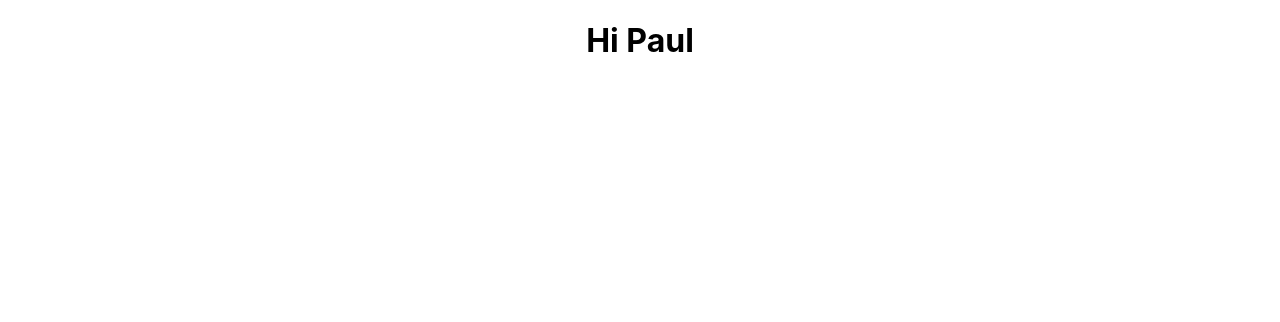
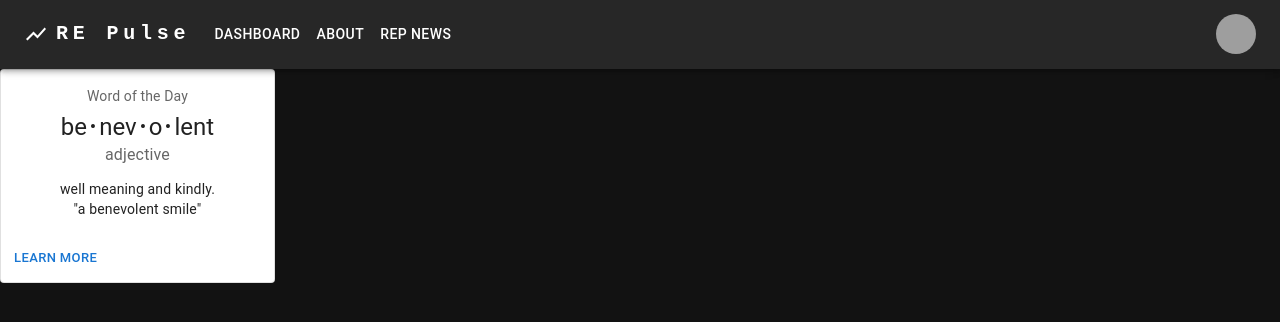
Before and after one commit to Sandstone-Group/redashboard, a React (Create React App) app: page / in a window 1280 px wide. Shown: the top 322 px of the page. Built offline with nearby package versions, Linux system fonts and the light colour scheme; grey boxes are pictures that could not be loaded.

Commit message:
Added Navbar, darkTheme and began to look at different card styles for data

```diff
--- a/package.json
+++ b/package.json
@@ -4,6 +4,11 @@
   "private": true,
   "homepage": "https://sandstone-group.github.io/redashboard",
   "dependencies": {
+    "@emotion/react": "^11.9.0",
+    "@emotion/styled": "^11.8.1",
+    "@material-ui/icons": "^4.11.3",
+    "@mui/icons-material": "^5.8.3",
+    "@mui/material": "^5.8.3",
     "@testing-library/jest-dom": "^5.16.4",
     "@testing-library/react": "^13.3.0",
     "@testing-library/user-event": "^13.5.0",
--- a/src/App.js
+++ b/src/App.js
@@ -1,10 +1,12 @@
-import logo from "./logo.svg";
 import "./App.css";
+import Datacard from "./components/datacard";
+import Navbar from "./components/navbar";
 
 function App() {
   return (
     <div className="App">
-      <h1>Hi Paul</h1>
+      <Navbar />
+      <Datacard />
     </div>
   );
 }
--- /dev/null
+++ b/src/components/datacard.js
@@ -0,0 +1,48 @@
+import * as React from "react";
+import Box from "@mui/material/Box";
+import Card from "@mui/material/Card";
+import CardActions from "@mui/material/CardActions";
+import CardContent from "@mui/material/CardContent";
+import Button from "@mui/material/Button";
+import Typography from "@mui/material/Typography";
+
+const bull = (
+  <Box
+    component="span"
+    sx={{ display: "inline-block", mx: "2px", transform: "scale(0.8)" }}
+  >
+    •
+  </Box>
+);
+
+const card = (
+  <React.Fragment>
+    <CardContent>
+      <Typography sx={{ fontSize: 14 }} color="text.secondary" gutterBottom>
+        Word of the Day
+      </Typography>
+      <Typography variant="h5" component="div">
+        be{bull}nev{bull}o{bull}lent
+      </Typography>
+      <Typography sx={{ mb: 1.5 }} color="text.secondary">
+        adjective
+      </Typography>
+      <Typography variant="body2">
+        well meaning and kindly.
+        <br />
+        {'"a benevolent smile"'}
+      </Typography>
+    </CardContent>
+    <CardActions>
+      <Button size="small">Learn More</Button>
+    </CardActions>
+  </React.Fragment>
+);
+
+export default function Datacard() {
+  return (
+    <Box sx={{ width: 275 }}>
+      <Card variant="outlined">{card}</Card>
+    </Box>
+  );
+}
--- /dev/null
+++ b/src/components/navbar.js
@@ -0,0 +1,174 @@
+import * as React from "react";
+import AppBar from "@mui/material/AppBar";
+import Box from "@mui/material/Box";
+import Toolbar from "@mui/material/Toolbar";
+import IconButton from "@mui/material/IconButton";
+import Typography from "@mui/material/Typography";
+import Menu from "@mui/material/Menu";
+import MenuIcon from "@mui/icons-material/Menu";
+import Container from "@mui/material/Container";
+import Avatar from "@mui/material/Avatar";
+import Button from "@mui/material/Button";
+import Tooltip from "@mui/material/Tooltip";
+import MenuItem from "@mui/material/MenuItem";
+import AdbIcon from "@mui/icons-material/Adb";
+import ShowChartIcon from "@mui/icons-material/ShowChart";
+import { ThemeProvider, createTheme } from "@mui/material/styles";
+
+const darkTheme = createTheme({
+  palette: {
+    mode: "dark",
+  },
+});
+
+const pages = ["Dashboard", "About", "REP News"];
+const settings = ["Profile", "Logout"];
+
+const Navbar = () => {
+  const [anchorElNav, setAnchorElNav] = React.useState(null);
+  const [anchorElUser, setAnchorElUser] = React.useState(null);
+
+  const handleOpenNavMenu = (event) => {
+    setAnchorElNav(event.currentTarget);
+  };
+  const handleOpenUserMenu = (event) => {
+    setAnchorElUser(event.currentTarget);
+  };
+
+  const handleCloseNavMenu = () => {
+    setAnchorElNav(null);
+  };
+
+  const handleCloseUserMenu = () => {
+    setAnchorElUser(null);
+  };
+
+  return (
+    <ThemeProvider theme={darkTheme}>
+      <AppBar position="sticky">
+        <Container maxWidth="xl">
+          <Toolbar disableGutters>
+            <ShowChartIcon
+              sx={{ display: { xs: "none", md: "flex" }, mr: 1 }}
+            />
+            <Typography
+              variant="h6"
+              noWrap
+              component="a"
+              href="/"
+              sx={{
+                mr: 2,
+                display: { xs: "none", md: "flex" },
+                fontFamily: "monospace",
+                fontWeight: 700,
+                letterSpacing: ".3rem",
+                color: "inherit",
+                textDecoration: "none",
+              }}
+            >
+              RE Pulse
+            </Typography>
+
+            <Box sx={{ flexGrow: 1, display: { xs: "flex", md: "none" } }}>
+              <IconButton
+                size="large"
+                aria-label="account of current user"
+                aria-controls="menu-appbar"
+                aria-haspopup="true"
+                onClick={handleOpenNavMenu}
+                color="inherit"
+              >
+                <MenuIcon />
+              </IconButton>
+              <Menu
+                id="menu-appbar"
+                anchorEl={anchorElNav}
+                anchorOrigin={{
+                  vertical: "bottom",
+                  horizontal: "left",
+                }}
+                keepMounted
+                transformOrigin={{
+                  vertical: "top",
+                  horizontal: "left",
+                }}
+                open={Boolean(anchorElNav)}
+                onClose={handleCloseNavMenu}
+                sx={{
+                  display: { xs: "block", md: "none" },
+                }}
+              >
+                {pages.map((page) => (
+                  <MenuItem key={page} onClick={handleCloseNavMenu}>
+                    <Typography textAlign="center">{page}</Typography>
+                  </MenuItem>
+                ))}
+              </Menu>
+            </Box>
+            <AdbIcon sx={{ display: { xs: "flex", md: "none" }, mr: 1 }} />
+            <Typography
+              variant="h5"
+              noWrap
+              component="a"
+              href=""
+              sx={{
+                mr: 2,
+                display: { xs: "flex", md: "none" },
+                flexGrow: 1,
+                fontFamily: "monospace",
+                fontWeight: 700,
+                letterSpacing: ".3rem",
+                color: "inherit",
+                textDecoration: "none",
+              }}
+            >
+              Real Estate Pulse
+            </Typography>
+            <Box sx={{ flexGrow: 1, display: { xs: "none", md: "flex" } }}>
+              {pages.map((page) => (
+                <Button
+                  key={page}
+                  onClick={handleCloseNavMenu}
+                  sx={{ my: 2, color: "white", display: "block" }}
+                >
+                  {page}
+                </Button>
+              ))}
+            </Box>
+
+            <Box sx={{ flexGrow: 0 }}>
+              <Tooltip title="Open settings">
+                <IconButton onClick={handleOpenUserMenu} sx={{ p: 0 }}>
+                  <Avatar alt="Remy Sharp" src="/static/images/avatar/2.jpg" />
+                </IconButton>
+              </Tooltip>
+              <Menu
+                sx={{ mt: "45px" }}
+                id="menu-appbar"
+                anchorEl={anchorElUser}
+                anchorOrigin={{
+                  vertical: "top",
+                  horizontal: "right",
+                }}
+                keepMounted
+                transformOrigin={{
+                  vertical: "top",
+                  horizontal: "right",
+                }}
+                open={Boolean(anchorElUser)}
+                onClose={handleCloseUserMenu}
+              >
+                {settings.map((setting) => (
+                  <MenuItem key={setting} onClick={handleCloseUserMenu}>
+                    <Typography textAlign="center">{setting}</Typography>
+                  </MenuItem>
+                ))}
+              </Menu>
+            </Box>
+          </Toolbar>
+        </Container>
+      </AppBar>
+    </ThemeProvider>
+  );
+};
+export default Navbar;
--- a/src/index.css
+++ b/src/index.css
@@ -5,6 +5,7 @@
     sans-serif;
   -webkit-font-smoothing: antialiased;
   -moz-osx-font-smoothing: grayscale;
+  background-color: #121212;
 }
 
 code {
```
Also changed, not shown: 1 other file (tests, documents, lock files or other folders).
